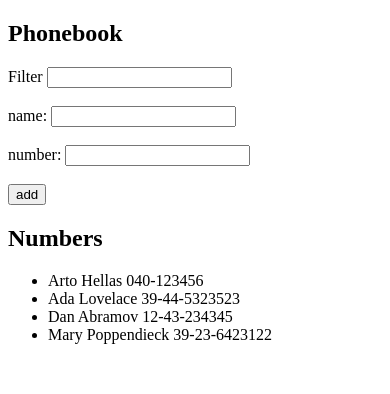
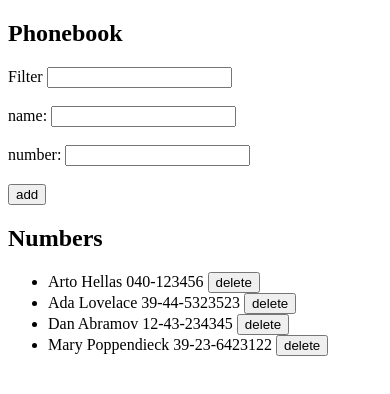
Before and after one commit to trazaq/fullstackopen.2022, a React (Create React App) app in the folder part2/: page / in a window 390 px wide. Shown: the top 394 px of the page. Built offline with nearby package versions, Linux system fonts and the light colour scheme; data requests are answered from the project's data file.

Commit message:
added ability to delete an entry in the phonebook. removed some unecessary files.

```diff
--- a/part2/db.json
+++ b/part2/db.json
@@ -1,5 +1,5 @@
 {
-  "persons":[
+  "persons": [
     {
       "name": "Arto Hellas",
       "number": "040-123456",
--- a/part2/src/App.js
+++ b/part2/src/App.js
@@ -2,12 +2,19 @@ import {useState, useEffect} from 'react'
 import {nanoid} from "nanoid";
 import personService from "./services/personService";
 
-const Persons = ({persons}) => {
+const Persons = ({persons, onClick}) => {
     return (
         <>
             <h2>Numbers</h2>
             <ul>
-                {persons.map((p) => <li key={nanoid()}>{p.name} {p.number}</li>)}
+                {
+                    persons.map((p) =>
+                        <li key={p.id}>{p.name} {p.number}
+                        &nbsp;
+                        <button onClick={onClick} value={p.id}>delete</button>
+                        </li>
+                    )
+                }
             </ul>
         </>
     )
@@ -49,11 +56,27 @@ const App = () => {
             if (persons.find(e => e.name.toLowerCase() === name.toLowerCase())) {
                 alert(`${name} is already added to the phonebook`)
             } else {
-                setPersons(persons.concat({name: name, number: newNumber}))
-                setNewName('')
-                setNewNumber('')
+                let new_entry = {id: nanoid(), name: name, number: newNumber}
+                personService.create(new_entry).then(data => {
+                    setPersons(persons.concat(data))
+                    setNewName('')
+                    setNewNumber('')
+                })
             }
         }
+    }
+
+    const handleDelete = (e) => {
+        e.preventDefault()
+        let id = e.target.value
+        personService.remove(id).then(response => {
+            if (response.status === 200) {
+                setPersons(persons.filter(p => p.id !== id))
+            } else {
+                alert("Error Deleting Entry From Phonebook! Check console")
+                console.log(response)
+            }
+        })
     }
 
     //hook to *initially* render the phonebook contents from the db.json file
@@ -76,9 +99,12 @@ const App = () => {
             {
                 //If there's data in the filter input field, render the matches, if any, else render the entire phonebook
                 search.length > 0 ?
-                <Persons persons={persons.filter(p => p.name.toLowerCase().includes(search.toLowerCase()))}/>
+                <Persons
+                    persons={persons.filter(p => p.name.toLowerCase().includes(search.toLowerCase()))}
+                    onClick={handleDelete}
+                />
                 :
-                <Persons persons={persons}/>
+                <Persons persons={persons} onClick={handleDelete}/>
             }
         </div>
     )
--- a/part2/src/services/personService.js
+++ b/part2/src/services/personService.js
@@ -17,8 +17,14 @@ const update = (id, newObject) => {
     return request.then(response => response.data)
 }
 
+const remove = (id) => {
+    const request = axios.delete(`${baseUrl}/${id}`)
+    return request.then(response => response)
+}
+
 export default {
     getAll: getAll,
     create: create,
-    update: update
+    update: update,
+    remove: remove
 }
```
Also changed, not shown: part2/src/reportWebVitals.js (deleted, +0 -13 lines), part2/src/setupTests.js (deleted, +0 -5 lines), part2/src/logo.svg (deleted).
